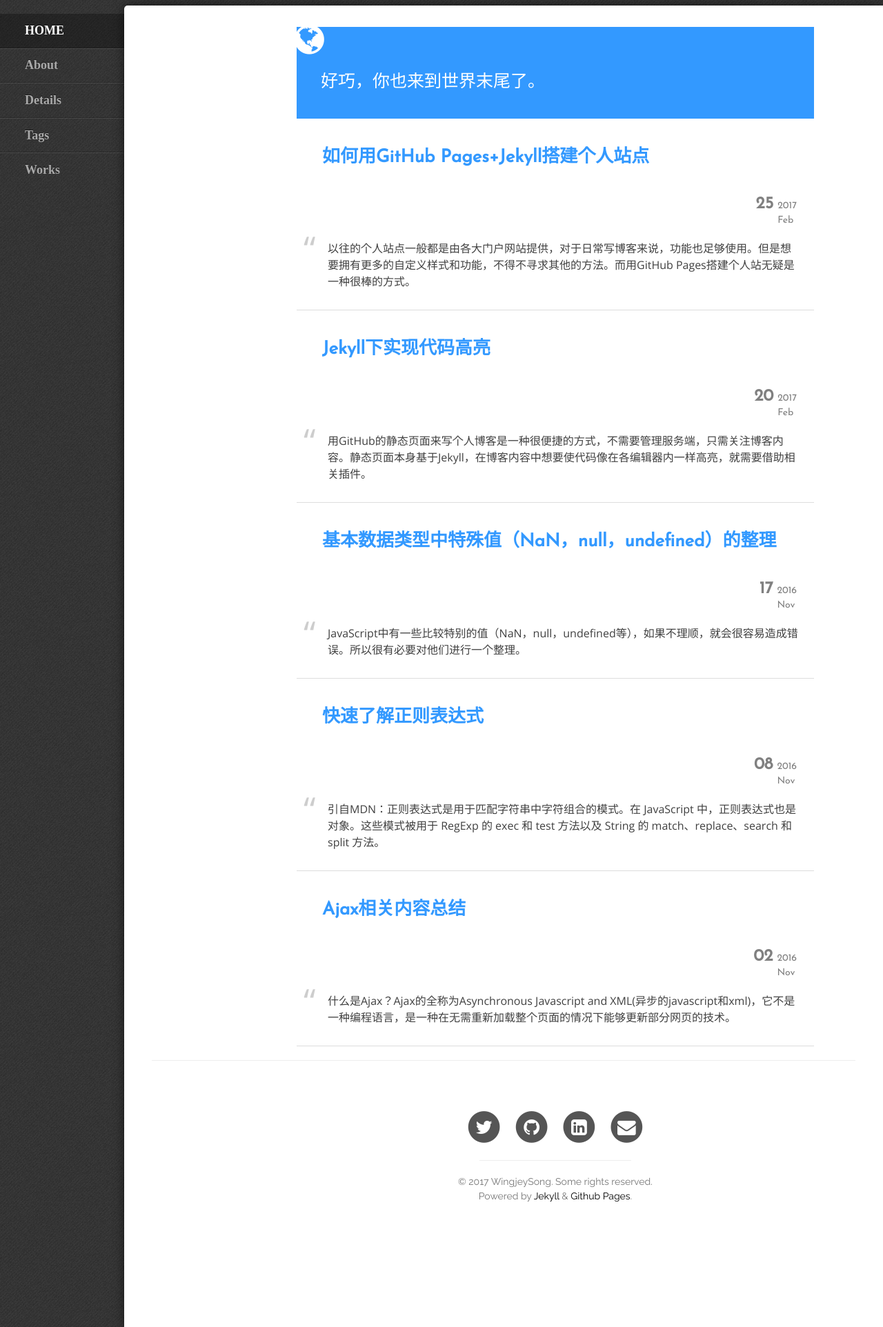
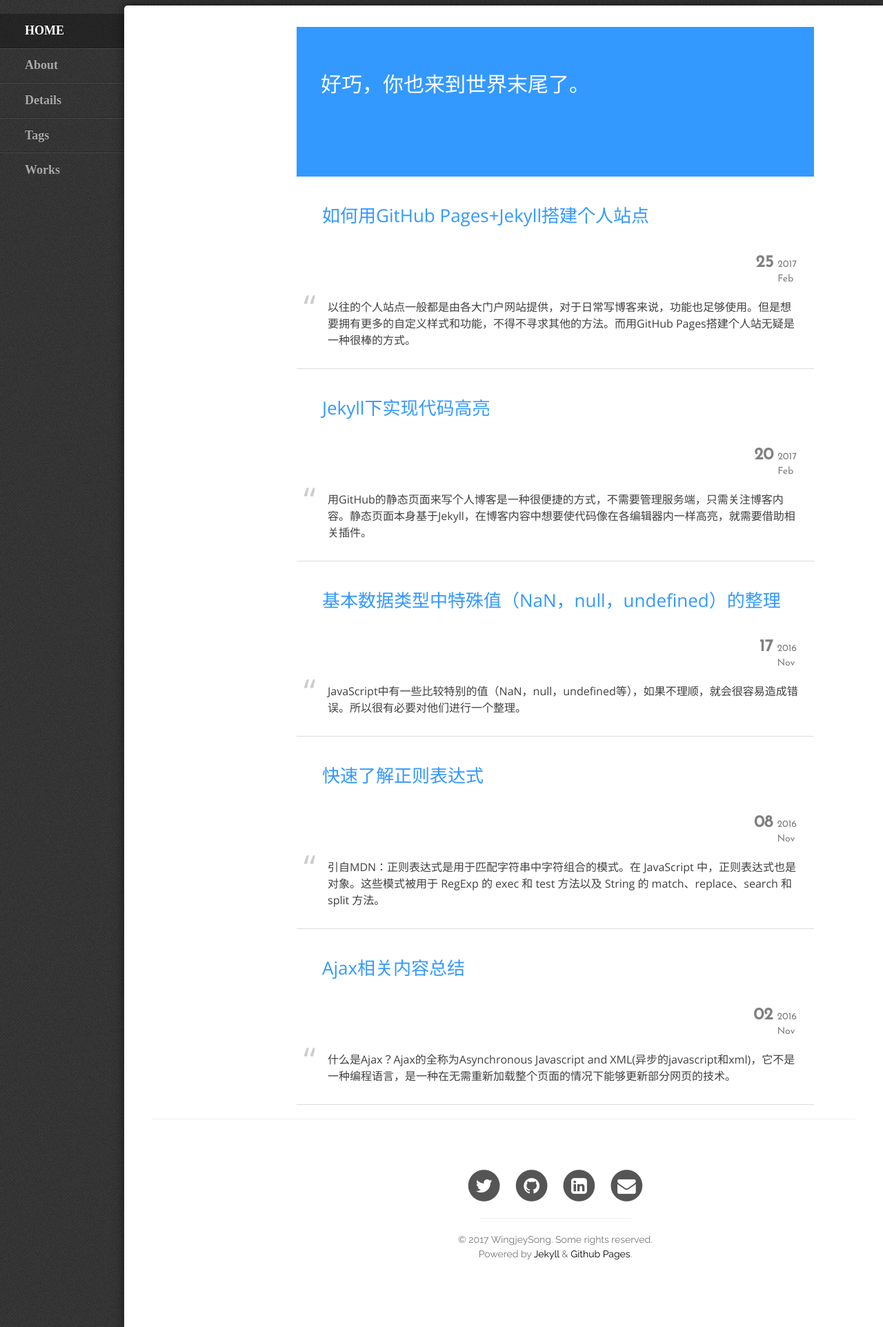
Before and after one commit to winjeysong/winjeysong.github.io, a Jekyll site: the page built from index.html, in a window 1280 px wide. Shown: the whole page at 69% size. Built offline with Jekyll 4.4.1, drawn with Linux system fonts in a browser that asks for light colours; some web fonts are replaced; the list of posts is cut into pages by our own code.

Commit message:
Some details#20170323-2109

```diff
--- a/css/clean-blog.css
+++ b/css/clean-blog.css
@@ -249,7 +249,8 @@ hr.small {
 }
 .intro-header .post-heading h1 {
   color: white;
-  font-family: 'Della Respira', serif;
+  font-family: 'Open sans', sans-serif;
+  font-weight: 400;
   font-size: 27px;
 }
 .intro-header .post-heading .subheading,
@@ -343,11 +344,10 @@ hr.small {
   padding:0 0.8em 1.5em 2.5em;
   font-size: 14px;
   font-style: normal;
+  font-weight: 400;
   color: #404040;
 }
-.post-content-preview:hover {
-  color: #46A5ED;
-}
+
 @media only screen and (min-width: 1024px) {
   .post-content-preview {
     font-size: 16px;
@@ -555,9 +555,9 @@ img::-moz-selection {
 }
 
 .post-title{
-  font-family: 'Josefin Sans', sans-serif;
+  font-family: 'Open Sans', sans-serif;
   color: #39F;
-  font-weight: bold;
+  font-weight: 500;
 }
 
 .Tags .tag:hover{
@@ -615,23 +615,6 @@ article p{
   margin-left: 1em;
   font-size: 14px;
 }
-article #markdown-toc{
-  position: relative;
-  top: 10px;
-}
-article #markdown-toc,
-article #markdown-toc ul{
-  font-size: 18px;
-  margin-top: 0 !important;
-  margin-left: 1em !important;
-}
-
-@media screen and (max-width: 1024px) {
-  article #markdown-toc,
-  article #markdown-toc ul {
-    font-size: 15px;
-  }
-}
 
 article blockquote {
   border: none;
@@ -676,12 +659,20 @@ header .index-head{
 }
 
 header .index-head p{
+  font-family: 'STSong',serif;
+  font-size: 24px;
+  padding: 1.5em 0 2em 0;
+  margin-top: -20px;
   position: relative;
   top: 15px;
+  -webkit-transition: all 0.3s ease;
+  -moz-transition: all 0.3s ease;
+  transition: all 0.3s ease;
 }
 
-header .index-head i{
-  position: relative;
-  top: -22px;
-  left: -38px;
+@media only screen and (min-width: 1024px) {
+  header .index-head p{
+    font-size: 30px;
+    padding: 1.7em 0 2.4em 0;
+  }
 }
--- a/css/responsive-nav-left-nav.css
+++ b/css/responsive-nav-left-nav.css
@@ -48,7 +48,6 @@ body {
 }
 
 h1 {
-  font-size: 3em;
   line-height: 1.25;
   color: #222;
   margin-bottom: .5em;
--- a/index.html
+++ b/index.html
@@ -6,11 +6,8 @@ layout: index-page
     <div class="container">
       <div class="row">
         <div class="col-lg-8">
-          <div class="col-md-2">
-            <i class="fa fa-globe fa-5x"></i>
-          </div>
           <div class="col-md-12">
-            <p style="font-family: 'STSong', serif;font-size:25px;margin-top:-20px">{{site.description}}</p>
+            <p>{{site.description}}</p>
           </div>
         </div>
       </div>
```
Also changed, not shown: css/bootstrap.min.css.
